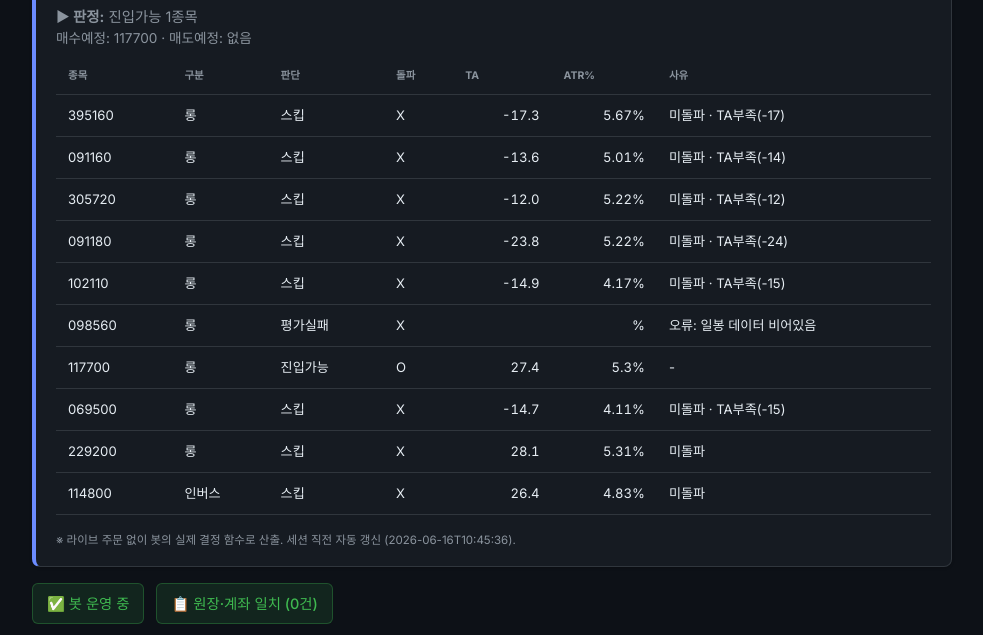
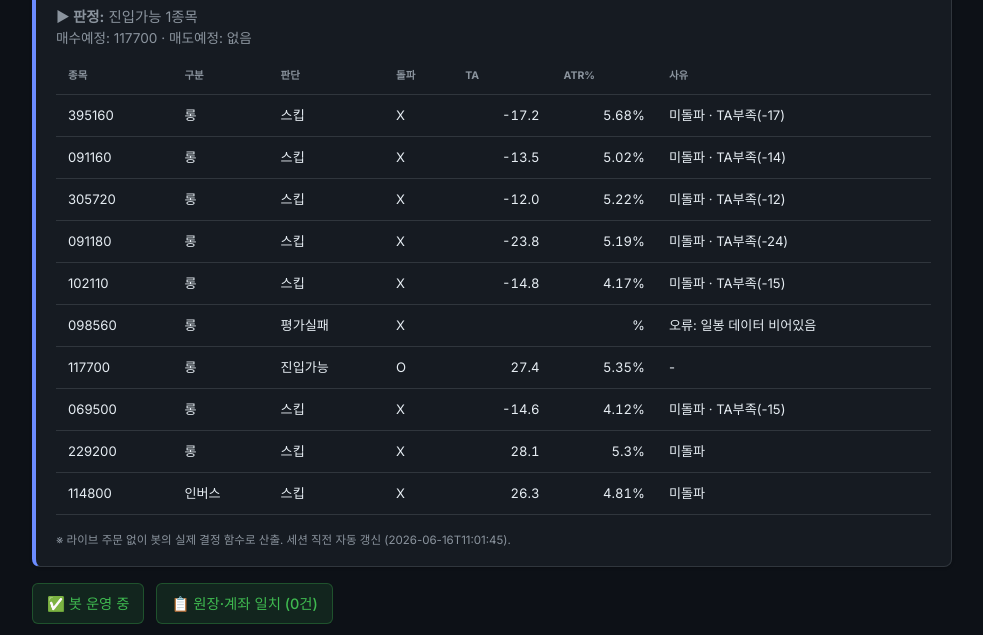
Before and after one commit to BudongJW/kis-trading-journal, a Jekyll site: the page built from index.html, in a window 1280 px wide and 900 px high, scrolled down 809 px. Shown: the part 153-788 px from the top of the window, without its empty margins (148-1131 px from the left). Built offline with Jekyll 4.4.1, drawn with Linux system fonts in a browser that asks for light colours; nearby versions of some CDN libraries.

Commit message:
auto: dry-run preview 06-16 02:02Z

```diff
--- a/_data/dry_run.json
+++ b/_data/dry_run.json
@@ -1,5 +1,5 @@
 {
-  "generated_at": "2026-06-16T10:45:36",
+  "generated_at": "2026-06-16T11:01:45",
   "mode": "DRY-RUN (읽기 전용, 주문 없음)",
   "market": {
     "regime": "CAUTION",
@@ -17,17 +17,27 @@
   },
   "account": {
     "cash": 894568,
-    "holdings_readable": "없음/조회실패"
+    "holdings_readable": {
+      "229200": 1
+    }
   },
-  "holdings_risk": [],
+  "holdings_risk": [
+    {
+      "symbol": "229200",
+      "qty": 1,
+      "price": 17865,
+      "would_sell": false,
+      "reason": ""
+    }
+  ],
   "entry_candidates": [
     {
       "symbol": "395160",
       "type": "롱",
       "decision": "스킵",
       "breakout": false,
-      "ta": -17.3,
-      "atr_pct": 5.67,
+      "ta": -17.2,
+      "atr_pct": 5.68,
       "fee_gate_ok": true,
       "why_skip": "미돌파 · TA부족(-17)"
     },
@@ -36,8 +46,8 @@
       "type": "롱",
       "decision": "스킵",
       "breakout": false,
-      "ta": -13.6,
-      "atr_pct": 5.01,
+      "ta": -13.5,
+      "atr_pct": 5.02,
       "fee_gate_ok": true,
       "why_skip": "미돌파 · TA부족(-14)"
     },
@@ -57,7 +67,7 @@
       "decision": "스킵",
       "breakout": false,
       "ta": -23.8,
-      "atr_pct": 5.22,
+      "atr_pct": 5.19,
       "fee_gate_ok": true,
       "why_skip": "미돌파 · TA부족(-24)"
     },
@@ -66,7 +76,7 @@
       "type": "롱",
       "decision": "스킵",
       "breakout": false,
-      "ta": -14.9,
+      "ta": -14.8,
       "atr_pct": 4.17,
       "fee_gate_ok": true,
       "why_skip": "미돌파 · TA부족(-15)"
@@ -83,7 +93,7 @@
       "decision": "진입가능",
       "breakout": true,
       "ta": 27.4,
-      "atr_pct": 5.3,
+      "atr_pct": 5.35,
       "fee_gate_ok": true,
       "why_skip": "-"
     },
@@ -92,8 +102,8 @@
       "type": "롱",
       "decision": "스킵",
       "breakout": false,
-      "ta": -14.7,
-      "atr_pct": 4.11,
+      "ta": -14.6,
+      "atr_pct": 4.12,
       "fee_gate_ok": true,
       "why_skip": "미돌파 · TA부족(-15)"
     },
@@ -103,7 +113,7 @@
       "decision": "스킵",
       "breakout": false,
       "ta": 28.1,
-      "atr_pct": 5.31,
+      "atr_pct": 5.3,
       "fee_gate_ok": true,
       "why_skip": "미돌파"
     },
@@ -112,15 +122,15 @@
       "type": "인버스",
       "decision": "스킵",
       "breakout": false,
-      "ta": 26.4,
-      "atr_pct": 4.83,
+      "ta": 26.3,
+      "atr_pct": 4.81,
       "fee_gate_ok": true,
       "why_skip": "미돌파"
     }
   ],
   "gap_recovery": {
     "enabled_live": true,
-    "now_kst": "10:46",
+    "now_kst": "11:02",
     "window": "09:00~09:20",
     "candidates": [
       {
@@ -128,7 +138,7 @@
         "name": "KODEX 미국나스닥100TR",
         "decision": "스킵",
         "gap_open_pct": 2.39,
-        "intraday_pct": -0.96,
+        "intraday_pct": -1.14,
         "in_window": false,
         "reason": "개장윈도(09:00~09:20) 경과 — 추격 방지"
       },
@@ -137,7 +147,7 @@
         "name": "KODEX 반도체",
         "decision": "스킵",
         "gap_open_pct": 1.38,
-        "intraday_pct": -2.03,
+        "intraday_pct": -2.19,
         "in_window": false,
         "reason": "개장윈도(09:00~09:20) 경과 — 추격 방지"
       },
@@ -146,7 +156,7 @@
         "name": "KODEX 2차전지",
         "decision": "스킵",
         "gap_open_pct": 0.03,
-        "intraday_pct": -2.05,
+        "intraday_pct": -2.03,
         "in_window": false,
         "reason": "개장윈도(09:00~09:20) 경과 — 추격 방지"
       },
@@ -155,7 +165,7 @@
         "name": "KODEX 자동차",
         "decision": "스킵",
         "gap_open_pct": 0.96,
-        "intraday_pct": -1.8,
+        "intraday_pct": -1.09,
         "in_window": false,
         "reason": "개장윈도(09:00~09:20) 경과 — 추격 방지"
       },
@@ -164,7 +174,7 @@
         "name": "KODEX 금융",
         "decision": "스킵",
         "gap_open_pct": 2.45,
-        "intraday_pct": -0.83,
+        "intraday_pct": -0.97,
         "in_window": false,
         "reason": "개장윈도(09:00~09:20) 경과 — 추격 방지"
       },
@@ -182,7 +192,7 @@
         "name": "KODEX 철강",
         "decision": "스킵",
         "gap_open_pct": 0.06,
-        "intraday_pct": 4.96,
+        "intraday_pct": 4.14,
         "in_window": false,
         "reason": "개장윈도(09:00~09:20) 경과 — 추격 방지"
       },
@@ -191,7 +201,7 @@
         "name": "KODEX KOSPI200",
         "decision": "스킵",
         "gap_open_pct": 2.36,
-        "intraday_pct": -0.73,
+        "intraday_pct": -0.91,
         "in_window": false,
         "reason": "개장윈도(09:00~09:20) 경과 — 추격 방지"
       },
@@ -200,7 +210,7 @@
         "name": "KODEX KOSDAQ150",
         "decision": "스킵",
         "gap_open_pct": 0.03,
-        "intraday_pct": -2.73,
+        "intraday_pct": -2.46,
         "in_window": false,
         "reason": "개장윈도(09:00~09:20) 경과 — 추격 방지"
       }
```
